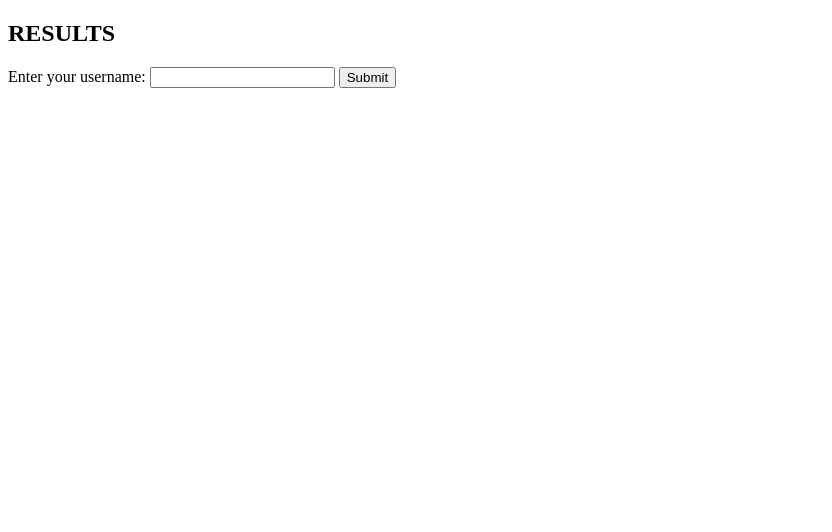
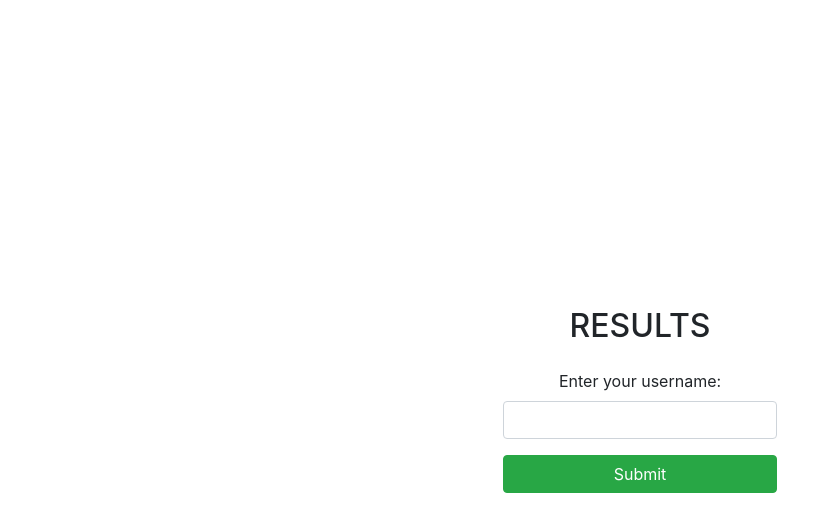
Before and after one commit to praveenkumarkunchala2005/resultscmrcet, a website: page main.html in a window 1280 px wide. Shown: the whole page, without its empty margins (0-832 px from the left). Drawn offline with nearby package versions, Linux system fonts and the light colour scheme.

Commit message:
Update main.html

```diff
--- a/main.html
+++ b/main.html
@@ -3,19 +3,22 @@
 <head>
     <meta charset="UTF-8">
     <meta name="viewport" content="width=device-width, initial-scale=1.0">
-    <title>Username Form</title>
-    <style>
-        .hidden {
-            display: none;
-        }
-    </style>
+    <title>User Info</title>
+    <!-- Bootstrap CSS -->
+    <link href="https://maxcdn.bootstrapcdn.com/bootstrap/4.5.2/css/bootstrap.min.css" rel="stylesheet">
 </head>
 <body>
-    <h2>RESULTS</h2>
-    <form action="/submit" method="POST">
-      <label for="username">Enter your username:</label>
-      <input type="text" id="username" name="username">
-      <button type="submit">Submit</button>
-  </form>
+    <div class="container d-flex justify-content-center align-items-center vh-100">
+        <div class="text-center">
+            <h2 class="mb-4">RESULTS</h2>
+            <form action="/submit" method="POST">
+                <div class="form-group">
+                    <label for="username">Enter your username:</label>
+                    <input type="text" class="form-control" id="username" name="username">
+                </div>
+                <button type="submit" class="btn btn-success btn-block">Submit</button>
+            </form>
+        </div>
+    </div>
 </body>
 </html>
```
